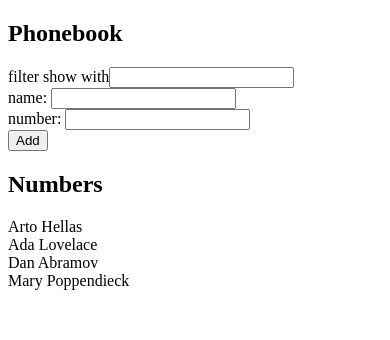
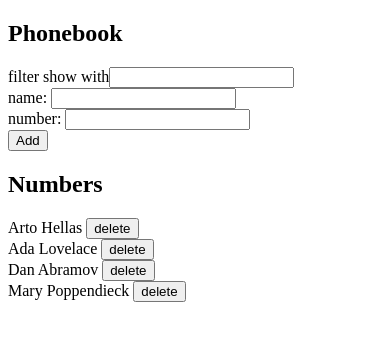
Before and after one commit to jesusjl/FullStackCourse, a React (Create React App) app in the folder part2/phonebook/: page / in a window 390 px wide. Shown: the top 340 px of the page. Built offline with nearby package versions, Linux system fonts and the light colour scheme; data requests are answered from the project's data file.

Commit message:
2.18*: Phonebook step10

```diff
--- a/part2/phonebook/src/App.js
+++ b/part2/phonebook/src/App.js
@@ -1,9 +1,9 @@
 import React, {useState, useEffect} from 'react'
-import axios from 'axios'
 
 import Filter from './components/Filter'
 import PersonForm from './components/PersonForm'
 import Persons from './components/Persons'
+import phoneService from './services/Phones'
 
 const App = () => {
 
@@ -12,35 +12,65 @@ const [newName, setNewName] = useState('')
   const [newPhone, setNewPhone] = useState('')
   const [filterNames, setFilterNames] = useState('')
 
+  useEffect(()=> {
+    phoneService
+      .getAll()
+      .then(initialPhones=> {
+        setPersons(initialPhones)
+      })
+    }, [])
 
-const hook = () => {
-  axios
-    .get('http://localhost:3001/persons')
-    .then(response=> {
-      setPersons(response.data)
+  const addUpdatePerson = (event) => {
+
+    event.preventDefault()
+
+    if (persons.find(person => person.name === newName &  person.phone === newPhone)){
+      alert(`${newName} is already added to phonebook`)
+    } else if (persons.find(person => person.name === newName &  person.phone !== newPhone)) {
+        const person = persons.find(person => person.name === newName &  person.phone !== newPhone)
+        const response = window.confirm(`${person.name} is already added to the notebook, replace the old number with a new one?`)
+        if(response) {
+          const changedPersonPhone = { ...person, phone: newPhone }
+
+          phoneService
+            .update(changedPersonPhone.id, changedPersonPhone)
+              .then(returnedPerson => {
+              setPersons(persons.map(person => person.id !== returnedPerson.id ? person : returnedPerson))
+            })
+            .catch(error => {
+              alert(
+                `the person '${changedPersonPhone.name}' was already deleted from server`
+              )
+              setPersons(persons.filter(n => n.id !== changedPersonPhone.id))
             })
         }
-
-useEffect(hook, [])
-
-const addPerson = (event) => {
-
-  event.preventDefault()
-  if (persons.find(person => person.name === newName)){
-    alert(`${newName} is already added to phonebook`)
-  } else{
-
+      } else {
       const personObject = {
         name : newName,
-      id: persons.length + 1,
         phone: newPhone
       }
 
-    setPersons(persons.concat(personObject))
+      phoneService
+        .create(personObject)
+        .then(returnedPhone => {
+          setPersons(persons.concat(returnedPhone))
+          setNewPhone('')
           setNewName('')
-
+        })
     }
   }
+
+  const handleDeletePerson = (id) => {
+    const response = window.confirm("Are you sure?")
+    if(response) {
+      phoneService
+        .deletePerson(id)
+        .then(deletedPerson => {
+          setPersons(persons.filter(person => person.id !== id))
+        })
+    }
+  }
+
 
   const handlePersonChange = (event) => {
     setNewName(event.target.value)
@@ -54,6 +84,8 @@ const handleFilterByPersonChange = (event) => {
     setFilterNames(event.target.value)
   }
 
+
+
   const startsWithLetters = filterNames === ''
     ? persons
     : persons.filter((person) => person.name.toUpperCase().startsWith(filterNames.toUpperCase()))
@@ -63,7 +95,7 @@ const startsWithLetters = filterNames === ''
         <h2>Phonebook</h2>
 
           <Filter value = {filterNames} onChange={handleFilterByPersonChange} />
-        <PersonForm onSubmit = {addPerson}
+          <PersonForm onSubmit = {addUpdatePerson}
                       valueName={newName}
                       onChangePerson={handlePersonChange}
                       valuePhone={newPhone}
@@ -72,8 +104,7 @@ const startsWithLetters = filterNames === ''
         <h2>Numbers</h2>
 
         {startsWithLetters.map((person) =>
-        <Persons key={person.id} name={person.name} phone={person.phone} />)}
-
+          <Persons key={person.id} person={person} onClick={() => handleDeletePerson(person.id)}/>)}
       </div>
     )
 }
--- a/part2/phonebook/src/components/Filter.js
+++ b/part2/phonebook/src/components/Filter.js
@@ -1,10 +1,10 @@
 import React from "react";
 
-const Filter = (props) => {
+const Filter = ({value, onChange}) => {
     return (
         <div>
         filter show with
-        <input value={props.value} onChange={props.onChange}/>
+        <input value={value} onChange={onChange}/>
         </div>
     )
 }
--- a/part2/phonebook/src/components/Persons.js
+++ b/part2/phonebook/src/components/Persons.js
@@ -1,12 +1,12 @@
 import React from "react";
 
-const Persons = (props) => {
+const Persons = ({person, onClick}) => {
+
     return (
     <div>
-        {props.name} {props.phone}
+        {person.name} {person.phone} <button onClick={onClick}>delete</button>
     </div>
     )
 }
 
-
 export default Persons
--- /dev/null
+++ b/part2/phonebook/src/services/Phones.js
@@ -0,0 +1,14 @@
+import axios from 'axios'
+
+const baseUrl = 'http://localhost:3001/persons'
+
+const getAll = () => axios.get(baseUrl).then(response => response.data)
+
+const create = (newObject) => axios.post(baseUrl, newObject).then(response => response.data)
+
+const deletePerson = (id) => axios.delete(`${baseUrl}/${id}`).then(response => response.data)
+
+const update = (id, newObject) => axios.put(`${baseUrl}/${id}`, newObject).then(response => response.data)
+
+
+export default {getAll, create, deletePerson, update}
```
Lines whose indentation alone changed are shown as unchanged.
